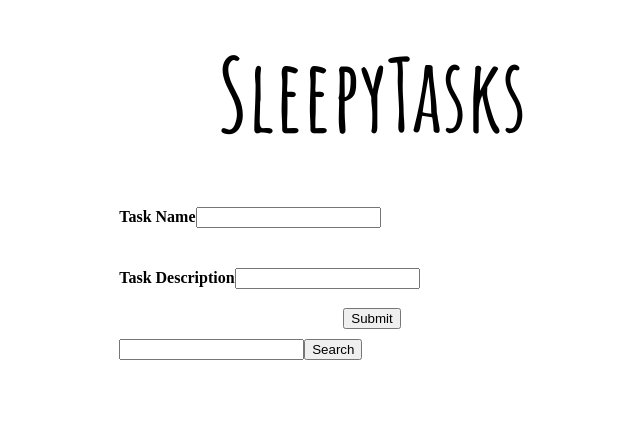
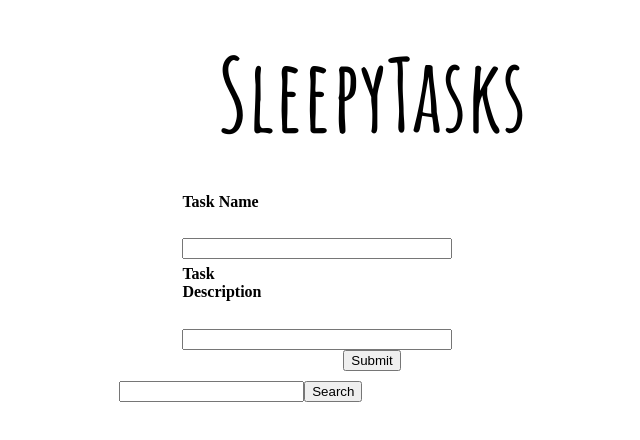
Before and after one commit to sleepyboy123/SleepyTravel, a React (Create React App) app: page / in a window 1280 px wide. Shown: the top 440 px of the page, without its empty margins (268-908 px from the left). Built offline with nearby package versions, Linux system fonts and the light colour scheme.

Commit message:
Fixed Double Search Bug

```diff
--- a/src/component/GetTask.js
+++ b/src/component/GetTask.js
@@ -46,7 +46,7 @@ class GetTask extends React.Component {
         return (
             <div>
                 <form className={styles.form} onSubmit={this.fetchTasks}>
-                        <input className={styles.input} type="text" name="Username" placeholer="Username" onChange={this.updateInput} value={this.state.username}/>
+                        <input className={styles.input} type="text" name="TaskName" placeholer="Task Name" onChange={this.updateInput} value={this.state.taskName}/>
                         <button type="submit">Search</button>
                 </form>
                 {this.state.tasks.length === 0 ? <div></div> :
--- a/src/component/SetTask.js
+++ b/src/component/SetTask.js
@@ -34,11 +34,11 @@ class SetTask extends React.Component {
     render() {
         return (
             <form className={styles.form} onSubmit={this.addTask}>
-                <div>
+                <div className={styles.row}>
                     <h4 className={styles.tag}>Task Name</h4>
                     <input className={styles.input} type="text" name="TaskName" placeholer="Task Name" onChange={this.updateInput} value={this.state.TaskName}/>
                 </div>
-                <div>
+                <div className={styles.row}>
                     <h4 className={styles.tag}>Task Description</h4>
                     <input className={styles.input} type="text" name="TaskDescription" placeholer="Task Description" onChange={this.updateInput} value={this.state.TaskDescription}/>
                 </div>
--- a/src/component/SetTask.module.css
+++ b/src/component/SetTask.module.css
@@ -1,15 +1,24 @@
 .form {
-    width: 40%;
+    width: 30%;
     margin: 0 auto;
 }
 
+.row:after {
+    content: "";
+    display: table;
+    clear: both;
+}
+
 .tag {
-    display: inline-block;
-
+    float: left;
+    width: 30%;
+    margin-top: 6px;
 }
 
 .input {
-
+    float: left;
+    width: 69%;
+    margin-top: 6px;
 }
 
 .button {
@@ -17,3 +26,10 @@
     margin: 0 auto;
     margin-bottom: 10px;
 }
+
+@media screen and (max-width: 600px) {
+    .tag, .input {
+      width: 100%;
+      margin-top: 0;
+    }
+}
```
